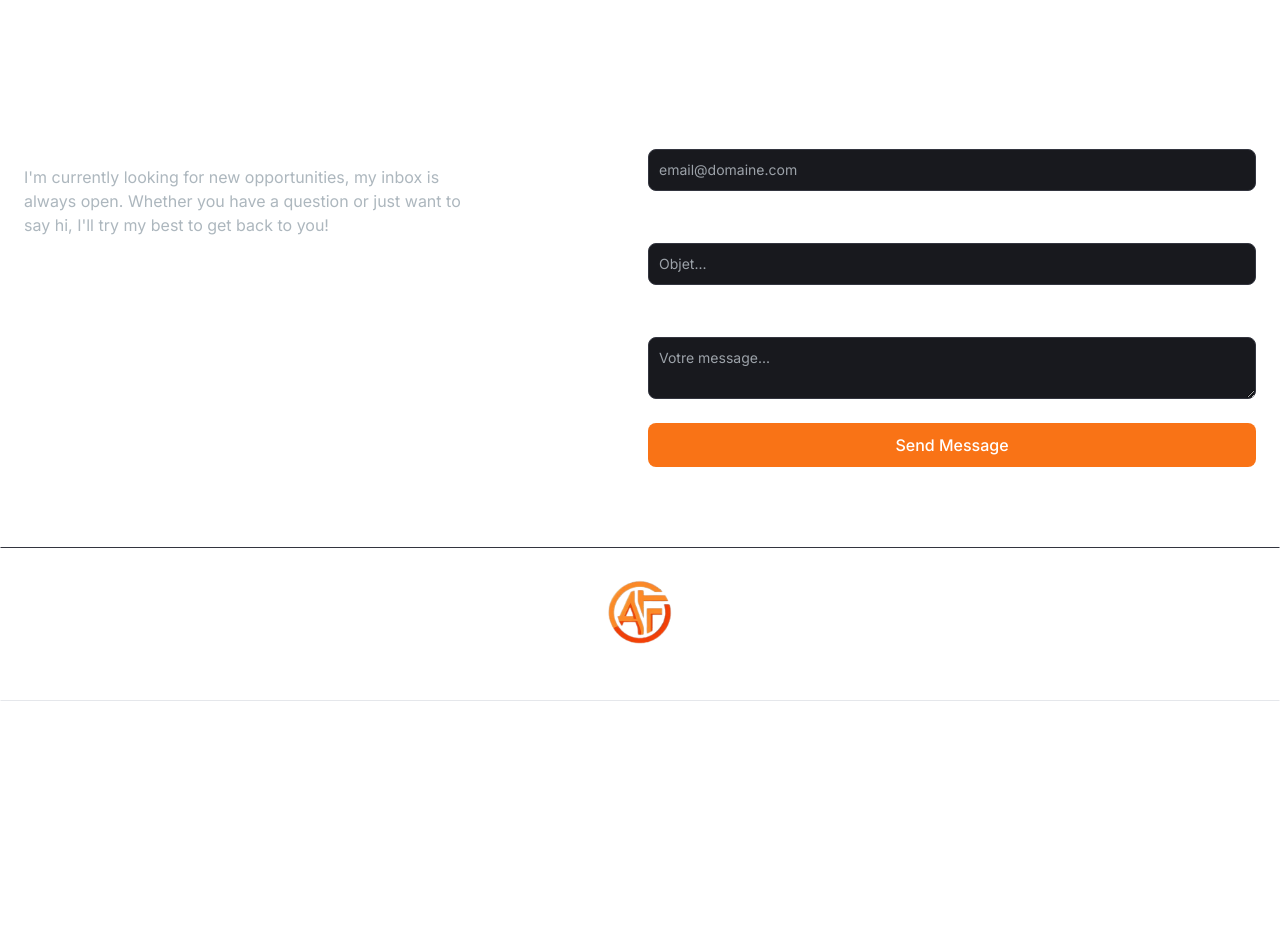
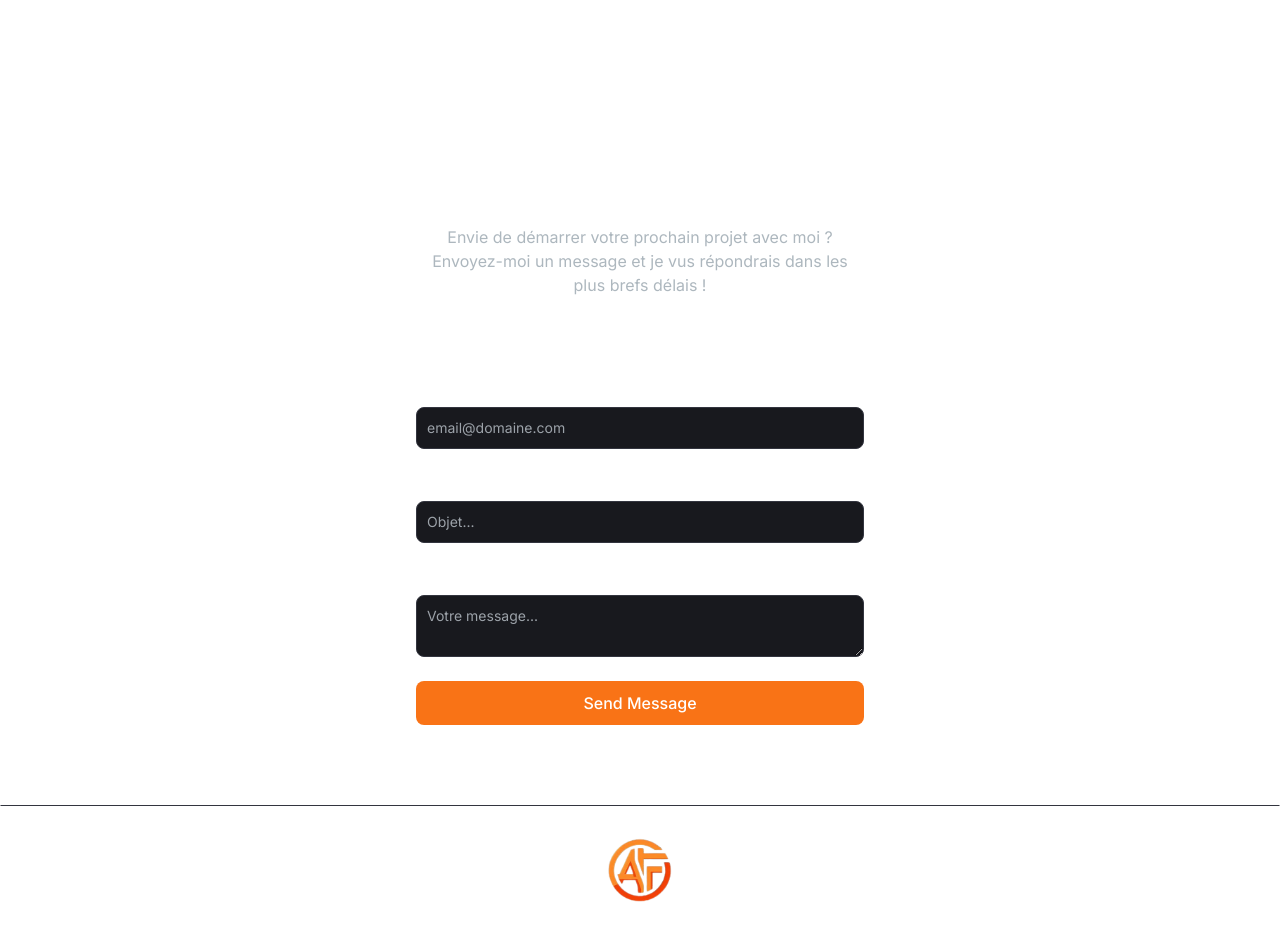
Before and after one commit to Arsonist-932/Portfolio-NextJS, a Next.js app: page / in a window 1280 px wide. Shown: the part 3220-4161 px from the top of the page. Before the commit the page ends 3921 px from the top, so only its background shows below. Built offline with nearby package versions, Linux system fonts and the light colour scheme.

Commit message:
Modif footer et form

```diff
--- a/src/app/page.js
+++ b/src/app/page.js
@@ -36,11 +36,11 @@ export default function Home() {
             <ContactSection />
           </section>
         </div>
+      </main>
 
-        <footer>
-          <Footer />
-        </footer>
-      </main>
+      <footer>
+        <Footer />
+      </footer>
     </>
   );
 }
--- a/src/components/ContactSection.jsx
+++ b/src/components/ContactSection.jsx
@@ -10,16 +10,18 @@ const ContactSection = () => {
   return (
     <>
       <div className="mx-6 my-4 py-16">
-        <div className="grid md:grid-cols-2 gap-4 relative">
+        <h2 className="text-center text-3xl sm:text-4xl font-bold text-white my-8">
+          Me Contacter
+        </h2>
+
+        <div className="grid gap-4 justify-center relative">
           <div>
-            <h5 className="text-xl font-bold text-white my-2">Me Contacter</h5>
-            <p className="text-[#ADB7BE] mb-4 max-w-md">
-              I&apos;m currently looking for new opportunities, my inbox is
-              always open. Whether you have a question or just want to say hi,
-              I&apos;ll try my best to get back to you!
+            <p className="text-[#ADB7BE] mb-4 max-w-md text-center">
+              Envie de démarrer votre prochain projet avec moi ? Envoyez-moi un
+              message et je vus répondrais dans les plus brefs délais !
             </p>
 
-            <div className="socials flex flex-row gap-2">
+            <div className="socials flex flex-row justify-center gap-2">
               {socialsLink.map((item, index) => (
                 <li key={index} className="list-none">
                   <Link href={item.Url} target="_blank">
--- a/src/components/Footer.jsx
+++ b/src/components/Footer.jsx
@@ -1,7 +1,5 @@
-import socialsLink from "@/data/socialsLink";
 import Logo from "../../public/images/logo.png";
 import Image from "next/image";
-import Link from "next/link";
 import React from "react";
 
 const Footer = () => {
@@ -9,7 +7,7 @@ const Footer = () => {
 
   return (
     <>
-      <div className="border z-10 border-t-[#33353F] border-l-transparent border-r-transparent text-white py-4">
+      <div className="border border-t-[#33353F] border-l-transparent border-r-transparent border-b-transparent text-white py-4">
         <div className=" flex flex-col items-center">
           <Image src={Logo} alt="Logo" className="w-16 py-4" priority />
 
```
